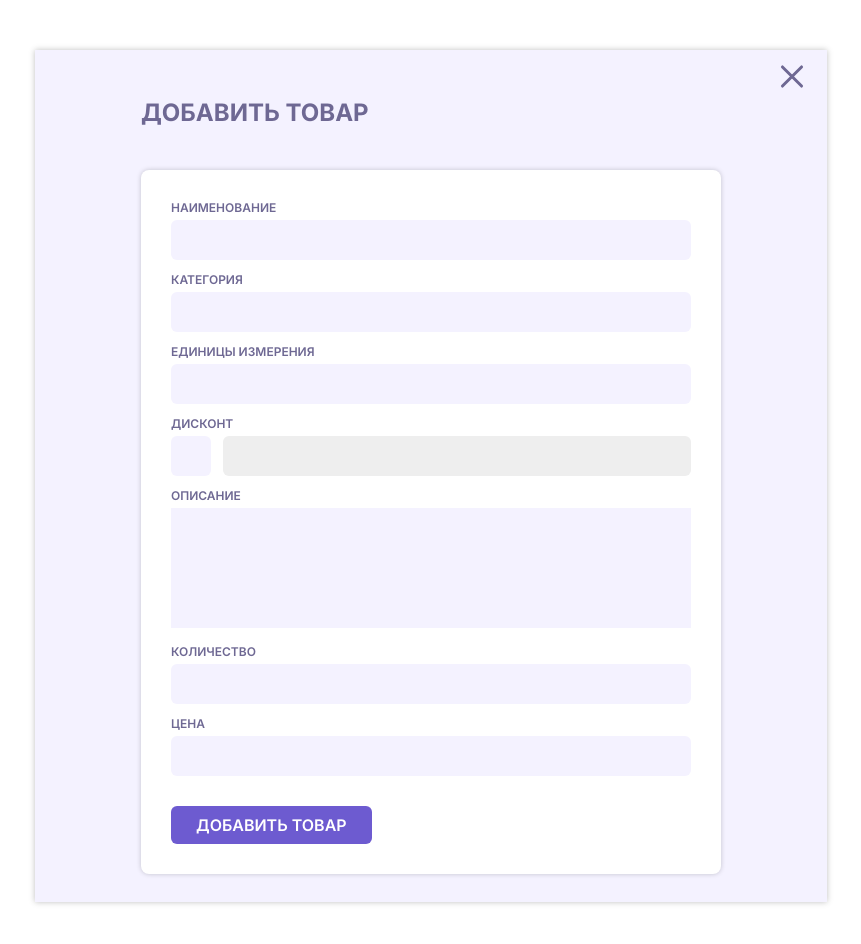
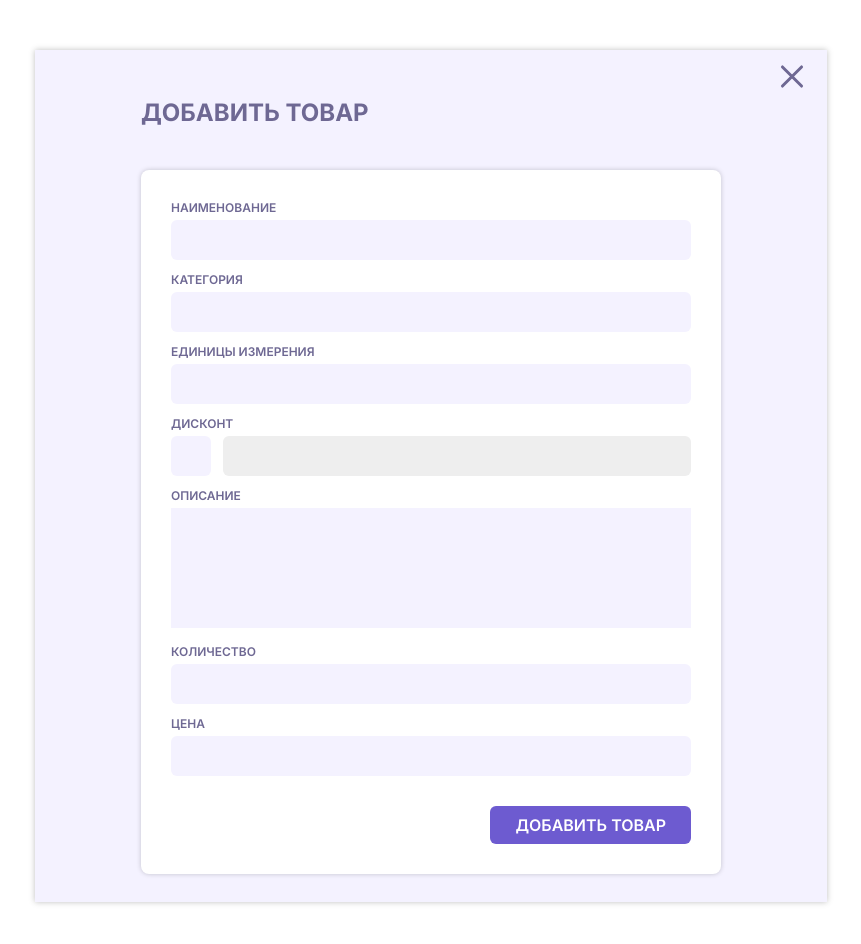
Before and after one commit to Roman121082/crm, a plain HTML site: page index.html in a window 1280 px wide. Shown: the whole page, without its empty margins (209-1070 px from the left). Drawn offline with Linux system fonts and the light colour scheme.

Commit message:
butten pointer2

```diff
--- a/css/style.css
+++ b/css/style.css
@@ -154,7 +154,10 @@
   color: #fff;
   font-weight: 600;
   text-transform: uppercase;
+  display: block;
   cursor: pointer;
+  margin-left: auto;
+  margin-right: 0;
 }
 
 .legend__last {
```
